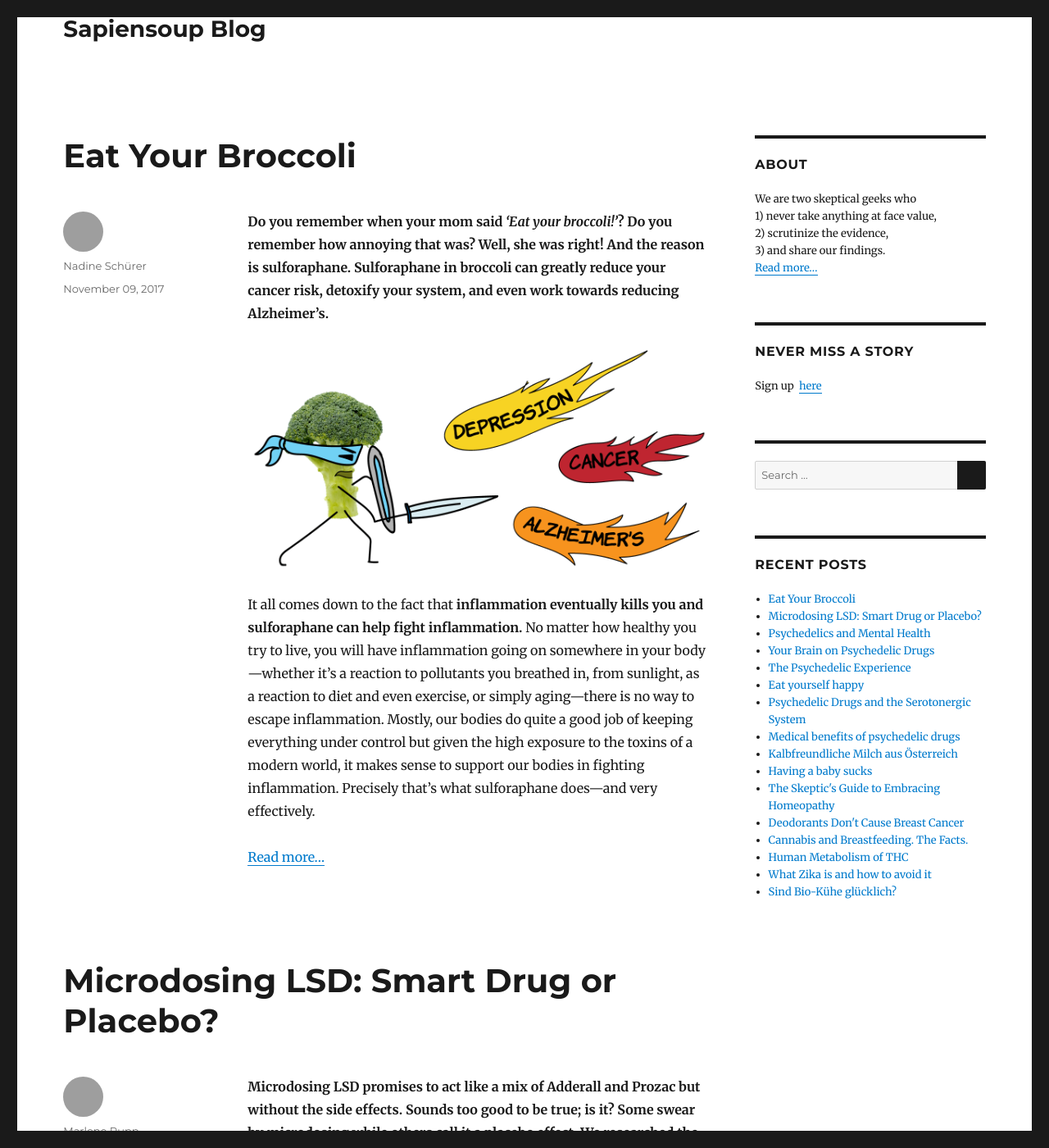
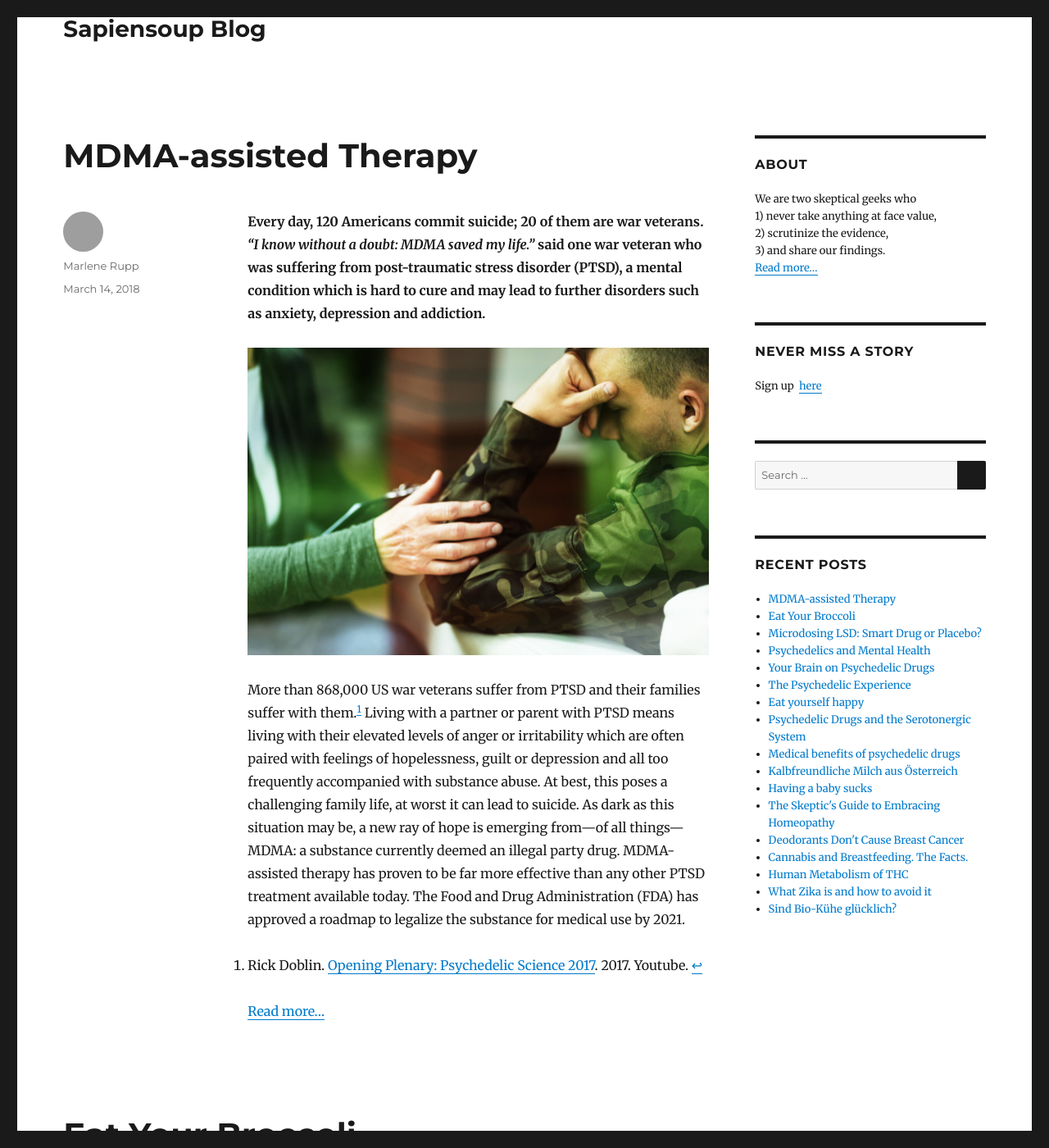
Before and after one commit to sapiensoup/sapiensoup.com, a Jekyll site: the page built from index.html, in a window 1280 px wide and 1400 px high, scrolled down 244 px. Shown: the whole window at 82% size. Built offline with Jekyll 4.4.1, drawn with Linux system fonts in a browser that asks for light colours; some of the changed lines change nothing that is shown; grey boxes are pictures that could not be loaded.

Commit message:
Publish MDMA-assisted Therapy

```diff
--- a/_includes/post-article.html
+++ b/_includes/post-article.html
@@ -12,7 +12,7 @@
   </header><!-- .entry-header -->
   <div class="entry-content">
     {% if page.title == 'Home' %}
-      {{ post.excerpt | remove: '[^verschiedene-rindfleischteile]' | remove: '[^shang]' | remove: '[^moffet]' | remove: '[^disclaimer]' | remove: '[^margolis]' | remove: '[^break-through]' | remove: '[^user-stories]' | remove: '[^dosage-erowid]' | remove: '[^cary-grant]' | remove: '[^steve-jobs]' | remove: '[^watts-trd]' }}
+      {{ post.excerpt | remove: '[^verschiedene-rindfleischteile]' | remove: '[^shang]' | remove: '[^moffet]' | remove: '[^disclaimer]' | remove: '[^margolis]' | remove: '[^break-through]' | remove: '[^user-stories]' | remove: '[^dosage-erowid]' | remove: '[^cary-grant]' | remove: '[^steve-jobs]' | remove: '[^watts-trd]' | remove: '[^suicide-cdc]' | remove: '[^suicide-va]' }}
       <a href="{{ post.url }}">Read more&hellip;</a>
     {% else %}
       {{ post.content }}
--- /dev/null
+++ b/_posts/2018-03-14-mdma-assisted-therapy.md
@@ -0,0 +1,141 @@
+---
+layout: post
+title:  "MDMA-assisted Therapy"
+author: marlene
+description: "MDMA-assisted therapy for PTSD has shown to be far more effective that any other PTSD treatment currently available. Beyond healing trauma, researchers see possible applications in couples therapy, social anxiety and end-of-life distress."
+facebook:
+   image: /images/mdma-assisted-therapy/ptsd-veterans-600x400@2x.jpg
+twitter:
+   image: /images/mdma-assisted-therapy/ptsd-veterans-600x400@2x.jpg
+   large: true
+---
+
+**Every day, 120 Americans commit suicide; 20 of them are war veterans.[^suicide-cdc] [^suicide-va] _"I know without a doubt: MDMA saved my life.”_ said one war veteran who was suffering from post-traumatic stress disorder (PTSD), a mental condition which is hard to cure and may lead to further disorders such as anxiety, depression and addiction.**
+
+![Can MDMA help veterans suffering from PTSD](/images/mdma-assisted-therapy/ptsd-veterans-600x400@2x.jpg)
+
+More than 868,000 US war veterans suffer from PTSD and their families suffer with them.[^doblin-ps17] Living with a partner or parent with PTSD means living with their elevated levels of anger or irritability which are often paired with feelings of hopelessness, guilt or depression and all too frequently accompanied with substance abuse. At best, this poses a challenging family life, at worst it can lead to suicide. As dark as this situation may be, a new ray of hope is emerging from—of all things—MDMA: a substance currently deemed an illegal party drug. MDMA-assisted therapy has proven to be far more effective than any other PTSD treatment available today. The Food and Drug Administration (FDA) has approved a roadmap to legalize the substance for medical use by 2021.
+
+<!--more-->
+
+MDMA is currently being researched for its efficacy in social anxiety, end-of-life distress, couples therapy and most pressingly: PTSD. Consider that more US troops die from suicide than in combat. Besides the emotional costs of such a condition, an estimated $17 billion are spent on disability compensation for veterans suffering from PTSD each year.[^doblin-ps17]
+
+Unlike common psychiatric medicine, that has to be taken on a daily basis and potentially for the rest of one's life, MDMA is only administered a few times. According to the latest study by [MAPS](http://www.maps.org/about), after only three sessions of MDMA-assisted therapy, 61% of patients no longer suffered from PTSD.[^maps-phase2] The effects are immediate and long-lasting; an earlier study showed that even after four years later the patients did not tend to relapse.[^maps-ptsd]
+
+![MDMA-assisted therapy for PTSD study results, MAPS](/images/mdma-assisted-therapy/maps-results.png)_MAPS study results. Snippet from [MAPS infographic on PTSD]( https://s3-us-west-1.amazonaws.com/mapscontent/research-archive/mdma/PTSDandMDMA.png)_
+
+What these numbers don't reflect are the dramatic stories of the war veterans, rape survivors and victims of childhood abuse behind these statistics. For years, they had lived with chronic anxiety, depression and panic attacks until they finally underwent MDMA-assisted therapy. Scott, who served in Afghanistan and Iraq and had seen three of his comrades commit suicide, said _"I know without a doubt: MDMA saved my life."_ Watch some of the study participants tell their story in their own words. You might want to keep a tissue handy.
+
+<iframe width="560" height="315" src="https://www.youtube.com/embed/W9iKx2MKS70" frameborder="0" allow="autoplay; encrypted-media" allowfullscreen></iframe>
+
+# What is trauma?
+_"Trauma is not a divorce, your mother's depression, your father's alcoholism or physical abuse.”_ explains Dr. Gabor Maté, psychiatrist and expert in trauma, addiction and ADD. While such experiences may be _traumatic_, they’re not the trauma itself. He emphasizes that _“Trauma is not what happens to you, trauma is what happens inside you.”_[^mate-ferriss] And what may happen inside of you as a result of a traumatic event is that you get disconnected from your emotions and your body. This in turn makes it increasingly difficult for you to be present in the moment. You develop a negative view of the world, of yourself and you develop a defensive attitude towards other people. [^mate-ferriss]
+
+>“Trauma isn’t what happens to you, it’s what happens inside you.”
+
+And indeed, people suffering from PTSD often find it difficult to regulate their emotions and navigate relationships. The typical clinical symptoms of PTSD are insomnia, anxiety, nightmares, emotional distress or panic attacks. [^trauma-wiki]
+
+## Post-traumatic stress disorder in the brain
+How does PTSD manifest in the brain? People who suffer from PTSD show a _decreased_ activity in the hippocampus and the prefrontal cortex—areas associated with learning, rational thinking and decision making. At the same time, a brain area called the _amygdala_—responsible for emotions, fear conditioning and fight-or-flight responses— shows _increased_ activity levels. The amygdala is the commander-in-chief of your survival instincts. When she speaks, everybody listens.
+
+![How PTSD affects hippocampus, prefrontal cortex and the amygdala](/images/mdma-assisted-therapy/PTSD-in-brain.png)
+_Snippet from [MAPS infographic on PTSD]( https://s3-us-west-1.amazonaws.com/mapscontent/research-archive/mdma/PTSDandMDMA.png)_
+
+Now, when a PTSD patient is reminded of a traumatic experience—through subtle cues like sounds, smells or fabrics—their amygdala takes over and shuts down the higher order functions of their brain, like the prefrontal cortex. The individual is left with a seemingly irrational fear response that can manifest as stress, panic or aggression. People who suffer from PTSD have the hardest time processing their trauma rationally, because whenever they're confronted with their traumatic experience, the rational areas of their brains are simply not accessible.
+
+## MDMA helps navigating trauma
+MDMA can help patients with PTSD to revisit their traumatic experiences without being overwhelmed by negative emotions. MDMA decreases activity in the amygdala[^carhart-harris-mdma] and leaves the prefrontal cortex online, enabling  patients to analyze and reflect on their experiences, which in turn gives them the chance to integrate these experiences into their lives.
+
+A rape survivor described it as _"It was like I got to do brain surgery on myself. I could go into my mind and see the thought patterns and the belief systems that had calcified in there and rewire them."_[^mdma-movie]
+
+The right dose of MDMA puts patients in a so-called _optimal arousal zone_. That’s a state in which the patient is positive and calm while at the same time being motivated to engage in a therapeutic process and open to connect. Usually, patients suffering from PTSD struggle to be any of the above. They tend instead to be hypervigilant, closed up and reluctant to talk about their experience. For all these reasons, MDMA-assisted therapy is beginning to look like a fast lane to healing trauma.
+
+# Integration, integration, integration
+MDMA alone doesn't cure patients of their PTSD, it's the _combination_ of the substance and psychotherapy. The leading research organization in this field, [MAPS](http://www.maps.org/) (Multidisciplinary Association for Psychedelic Studies), uses a 12-week treatment protocol that distinguishes between three kinds of sessions: (1) preparation sessions, (2) dosing sessions and (3) integrative psychotherapy sessions.
+
+![](/images/mdma-assisted-therapy/setting.png)_Treatment rooms have a cosy, living-room style atmosphere_
+
+It's of the utmost importance that patients feel safe and at home with their therapist. Not having a trusted 'sitter' was found to be one of the strongest predictors of a so-called _bad trip_.[^bad-trip] During preparation sessions, patient and therapist get to know one another and get comfortable with the setting. The dosing sessions usually include two therapists: ideally one male and one female. The star therapist-team in the MAPS studies were psychiatrist Michael Mithoefer and psychiatric nurse Ann Mithoefer, who is Michael's wife. They are professionals with years of experience and training in special techniques such as _Holotropic Breathwork_, which Stanislav Grof developed based on decades of learnings from LSD-assisted therapy.
+
+![](/images/mdma-assisted-therapy/Mithoefer_10.jpg)_Michael and Annie Mithoefer, therapists at [MAPS](https://store.maps.org/np/clients/maps/event.jsp?event=12&)_
+
+During an MDMA dosing session, people are capable of accessing subconscious content that would usually be filtered or blocked out by their normal waking state of consciousness. When this door opens, patients can go through intense outbursts of emotions like sadness, desire or fear and often have meaningful insights. After the acute effects of the substance have tapered off, the therapist helps the patient to _integrate_ their experience. This means helping the patient to acknowledge and allow their feelings, and as a next step, reflect on them in a self-compassionate way. If, as Dr. Gabor Maté proposes, trauma is the _disconnection_ from one’s body and emotions, then integration is one’s _re-connection_ to them.
+
+> Integration is one’s re-connection with their body and emotions.
+
+# Can MDMA fix your relationship?
+Relationships are hard. The daily grind of bills, chores and raising children takes a toll on most every couple. Over time, misunderstandings and communication pitfalls turn into negative behavior patterns and—fast forward ten or twenty years—what used to be love may have turned into mere (dys)functional co-habitation.
+
+![](/images/mdma-assisted-therapy/sad-couple-600x360@2x.jpg)
+
+For many couples this ends in either a loveless marriage or divorce. Preliminary studies have shown that MDMA-assisted therapy can help couples quickly get to the bottom of their problems and work through them. This is what we know so far:
+
+MDMA helps the couple remember their initial feelings of love and deep connection to one another and thereby creates a safe space in which _“you can say anything”_ as one study participant described.[^anderson-open] In an environment where one can be vulnerable, couples begin to talk openly about their sexual fantasies, their insecurities, their needs and desires. One woman even confessed that she had cheated on her husband. In their exceptionally open and accepting state, the couple managed to deal with her affair in a compassionate way which eventually resulted in strengthening their bond.[^anderson-open]
+
+With fear, defensiveness and resentment out of the way, couples are afforded a _“nice clean slate”_ from which they can tackle their problems.[^anderson-open]
+
+To be clear, the idea is not to use MDMA regularly to be in a better mood with your partner. But a few strategically placed sessions can create enough momentum to permanently change relationship dynamics. A couple from another study stated that their MDMA sessions have torn down the barriers between them so they can talk more freely when sober.[^maps-couples] MDMA doesn’t fix your relationship. _“It’s not a magic bullet. It’s how you integrate what you learn into your life.”_ explained a male participant from the same study. When he and his wife get into a conflict nowadays, rather than mindlessly arguing they ask _“What is this really about?”_.[^maps-couples]
+
+I’ve personally interviewed a number of couples who have used MDMA to work through tough phases in their relationships. What I’ve heard over and over again was _“I don’t know if we’d still be together if it weren’t for MDMA”_.
+
+## MDMA-assisted couples therapy
+When couples seek out professional help they’re usually on a hair-trigger with one another, quite possibly already considering divorce. The clock is ticking, and what they need is _immediate_ relief.
+
+A few intentionally placed MDMA-assisted therapy sessions can be exactly the kind of drastic intervention that’s necessary. Several couples have told me _“if done well, such a session can be like years of counseling”_.
+
+Currently, the focus of MDMA-assisted research lies in the treatment of trauma. The use of MDMA for couples therapy is an under-researched field and to my knowledge is practiced only in the underground or on a couple’s own accord, without the supervision of a therapist. While the lack of a therapist is certainly not ideal, the much bigger problem is the health risk associated with the use of an unregulated substance. Whereas a correctly measured dose of pure MDMA is relatively safe and has a lower toxicity profile that legal drugs like alcohol or cigarettes[^ranking-nutt]—acquired from the black market, the user has no gauge of purity, correct dosage or possible contamination with harmful additives. The danger comes not with the use, but with the criminalization of MDMA.
+
+Currently, our society is operating on a double standard. Have you ever been to a Christmas party without a bar? We allow alcohol as a means to bond with our co-workers. But we forbid MDMA as a means to mend our personal relationships.
+
+The medical case for MDMA is strong and over the coming years, we will see country after country legalize the substance for therapeutic use. I can see a future in which therapists might add MDMA-assisted marriage counseling or MDMA-assisted family reconciliation to their portfolio. Personally, I'd certainly take advantage of such an offering.
+
+This is the final article in my 7-part series on psychedelic drugs.
+
+**[Medical Benefits of Psychedelic Drugs]({% post_url 2017-05-04-medical-benefits-of-psychedelic-drugs %}){:target="_blank"}\\
+[Psychedelic Drugs and the Serotonergic System]({% post_url 2017-05-31-serotonin %})\\
+[The Psychedelic Experience]({% post_url 2017-06-21-psychedelic-experience %})\\
+[Your Brain on Psychedelic Drugs]({% post_url 2017-07-31-brain-on-psychedelic-drugs %})\\
+[Psychedelics and Mental Health]({% post_url 2017-08-08-psychedelics-mental-health %})\\
+[Microdosing LSD: Smart Drug or Placebo?]({% post_url 2017-09-29-microdosing-lsd %})\\
+[MDMA-assisted Therapy]({% post_url 2018-03-14-mdma-assisted-therapy %})**
+
+# Final Thoughts
+The research I’ve done while writing this series has convinced me that psychedelic substances will fundamentally transform our approach to mental health. Some of the most reputable universities in the world—Imperial College London, Johns Hopkins, NYU—are leading modern research in psychedelics. They have produced staggering results which have encouraged yet further institutions to engage in this re-emerging field of research. For the first time, we see more publications on psychedelics today than we saw in the 1960s.
+
+![Number of scientific articles on classic psychedelics (LSD and psilocybin)](/images/mdma-assisted-therapy/number-scientific-articles-psychedelics.png)_Number of scientific articles on PubMed. [Medline trend](http://dan.corlan.net/medline-trend.html) ©Alexandru Dan Corlan_
+
+But it’s more than data and science. I’ve now met many of the people behind this so-called _psychedelic renaissance_ and I've found them to be incredibly smart, caring and passionate. Indeed, their work has inspired me to make my own contribution. In May 2017, I founded the [Psychedelic Society Vienna](http://psychedelicsociety.at/) to start an evidence-based conversation about the true risks and benefits of psychedelic substances. We run events, workshops and integration circles and work towards bringing psychedelic research to Austria. Our community is growing rapidly and has brought many wonderful people and meaningful friendships into my life. Thank you all!
+
+&nbsp;
+
+* * *
+
+#### References
+
+[^suicide-cdc]:
+    United States: Suicide Injury Deaths and Rates per 100,000. (All Races, Both Sexes, All Ages). 2016. CDC. Retrieved on 2018-03-03 via [WISQARS Fatal Injury Reports](https://webappa.cdc.gov/sasweb/ncipc/mortrate.html).
+
+[^suicide-va]:
+    [National Suicide Data Report](https://www.mentalhealth.va.gov/suicide_prevention/Suicide-Prevention-Data.asp). 2016. U.S. Department of Veteran Affairs.
+
+[^doblin-ps17]: Rick Doblin. [Opening Plenary: Psychedelic Science 2017]( https://www.youtube.com/watch?v=yobpw8ihO0Q). 2017. Youtube.
+
+[^maps-phase2]: [A Phase 3 Program of MDMA-Assisted Psychotherapy for the Treatment of Severe Posttraumatic Stress Disorder (PTSD).](http://www.maps.org/research/mdma/ptsd/phase3) MAPS. Retrieved 2018-03-01.
+
+[^mdma-movie]: [MDMA – The Movie]( https://www.youtube.com/watch?v=W9iKx2MKS70) 2015. Youtube.
+
+[^mate-ferriss]: [Dr. Gabor Maté — New Paradigms, Ayahuasca and Redefining Action](https://tim.blog/2018/02/20/gabor-mate/). The Tim Ferriss Show. 2018.
+
+[^maps-ptsd]: [Infographic MDMA-assisted therapy for PTSD](https://s3-us-west-1.amazonaws.com/mapscontent/research-archive/mdma/PTSDandMDMA.png). MAPS. Retrieved 2018-03-01.
+
+[^trauma-wiki]: [Psychological trauma](https://en.wikipedia.org/wiki/Psychological_trauma). Wikipedia. Retrieved 2017-10-19
+
+[^carhart-harris-mdma]: Carhart-Harris RL, Murphy K, Leech R. The Effects of Acutely Administered 3,4-Methylenedioxymethamphetamine on Spontaneous Brain Function in Healthy Volunteers Measured with Arterial Spin Labeling and Blood Oxygen Level-Dependent Resting State Functional Connectivity. Biol Psychiatry. 2015 Oct 15;78(8):554-62. PubMed PMID: 24495461. [PMCID: PMC4578244](https://www.ncbi.nlm.nih.gov/pmc/articles/PMC4578244/).
+
+[^bad-trip]: Carbonaro TM, Bradstreet MP, Barrett FS et al. Survey study of challenging experiences after ingesting psilocybin mushrooms: Acute and enduring positive and negative consequences. J Psychopharmacol. 2016 Dec;30(12):1268-1278. Epub 2016 Aug 30. PubMed PMID: 27578767.
+
+[^anderson-open]: Katie Anderson. [MDMA's impact on romantic relationships](https://www.youtube.com/watch?v=dF3RZM3adR8). 2016. Youtube. Retrieved 2018-02-28
+
+[^maps-couples]: Cat McShane. [Refinery29: The Couples That Take MDMA To Stay Together](https://www.maps.org/news/media/6659-refinery29-the-couples-that-take-mdma-to-stay-together-2). 2017. MAPS.
+
+[^ranking-nutt]: Nutt DJ, King LA, Phillips LD; Independent Scientific Committee on Drugs. Drug harms in the UK: a multicriteria decision analysis. Lancet. 2010 Nov 6;376(9752):1558-65. doi: 10.1016/S0140-6736(10)61462-6. Epub 2010 Oct 29. PubMed PMID: 21036393.
```
Also changed, not shown: images/mdma-assisted-therapy/Mithoefer_10.jpg (added), images/mdma-assisted-therapy/PTSD-in-brain.png (added), images/mdma-assisted-therapy/maps-results.png (added), images/mdma-assisted-therapy/number-scientific-articles-psychedelics.png (added), images/mdma-assisted-therapy/ptsd-veterans-600x400@2x.jpg (added), images/mdma-assisted-therapy/sad-couple-600x360@2x.jpg (added), images/mdma-assisted-therapy/setting.png (added).
